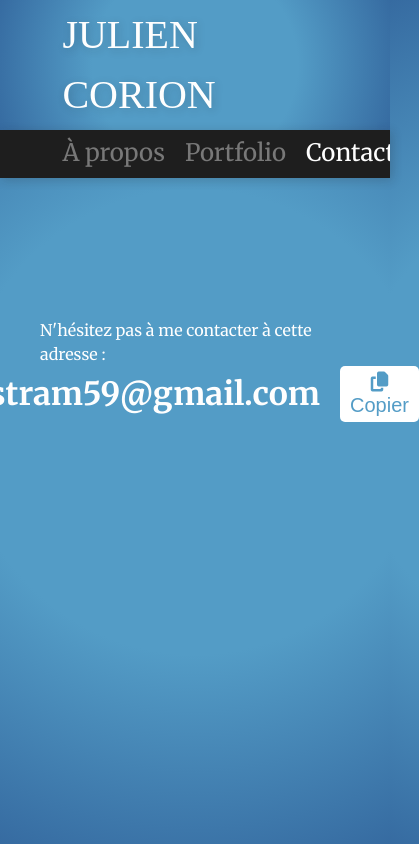
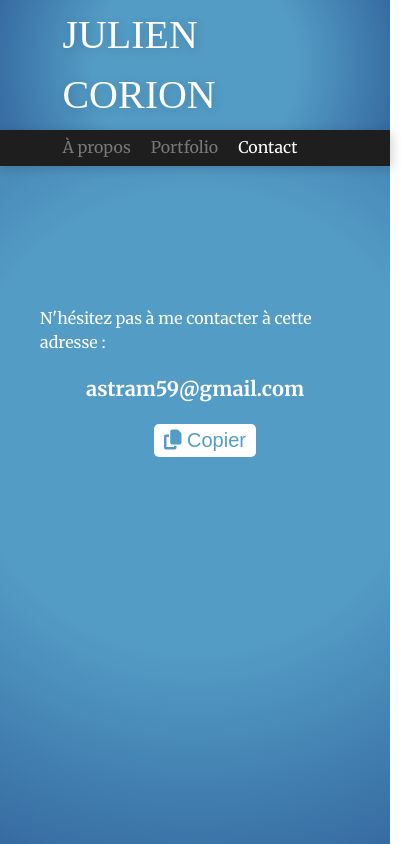
Before and after one commit to Mordhin/portfolio, a React (Create React App) app: page /contact in a window 390 px wide. Shown: the top 844 px of the page, 419 px wide, since content can reach past the window. Built offline with nearby package versions, Linux system fonts and the light colour scheme; a web font is replaced by a local one.

Commit message:
contact responsive

```diff
--- a/src/components/Contact.js
+++ b/src/components/Contact.js
@@ -22,7 +22,7 @@ export const Contact = () => {
         <div className='wrapper'>
             <div className='contact'>
                 <div>N'hésitez pas à me contacter à cette adresse :</div>
-                <div className='flex'>
+                <div className='contact_adress'>
                     <h3>astram59@gmail.com</h3>
                     <CopyToClipboard text='astram59@gmail.com'
                                     onCopy={()=> setCopied(true)}>
--- a/src/components/Contact.scss
+++ b/src/components/Contact.scss
@@ -1,12 +1,14 @@
 .contact {
     display: flex;
+    flex-wrap: wrap;
     flex-direction: column;
     justify-content: center;
     align-items: center;
+    max-width: 100vw;
     margin: 100px auto;
     h3 {
         margin: 0;
-        font-size: 32px;
+        margin-top: 20px;
     }
 }
 
@@ -15,7 +17,7 @@
     color: rgb(83,156,198);
     border: none;
     border-radius: 5px;
-
+    margin-top: 20px;
     margin-left: 20px;
     padding: 5px 10px;
 
@@ -28,3 +30,23 @@
     }
 
 }
+
+@media (max-width: 879px) {
+  .contact h3 {
+    font-size: 20px;
+  }
+
+  .contact_adress {
+    display: inline-block;
+    text-align: center;
+  }
+}
+
+@media (min-width: 880px) {
+  .contact h3 {
+    font-size: 32px;
+  }
+  .contact_adress {
+    display: flex;
+  }
+}
--- a/src/components/Navbar.scss
+++ b/src/components/Navbar.scss
@@ -29,8 +29,8 @@
     box-shadow: 2px 2px 10px rgba(30, 30, 30, 0.2);
     padding: 5px 16%;
     display: flex;
-    overflow-x: auto;
-    overflow-y: hidden;
+    overflow-x: scroll;
+    overflow-y: auto;
     white-space: nowrap;
     &::-webkit-scrollbar {
       background-color: transparent;
@@ -50,7 +50,6 @@
     display: flex;
     justify-content: center;
     margin-right: 20px;
-    font-size: 24px;
     color: rgba(254, 254, 254, 0.4);
 }
 
@@ -58,3 +57,15 @@
     border-bottom: 2px solid rgb(30, 30, 30);
     color: #fefefe;
 }
+
+@media (min-width: 880px) {
+  .nav_button {
+    font-size: 24px;
+  }
+}
+
+@media (max-width: 879px) {
+  .nav_button {
+    font-size: 16px;
+  }
+}
```
